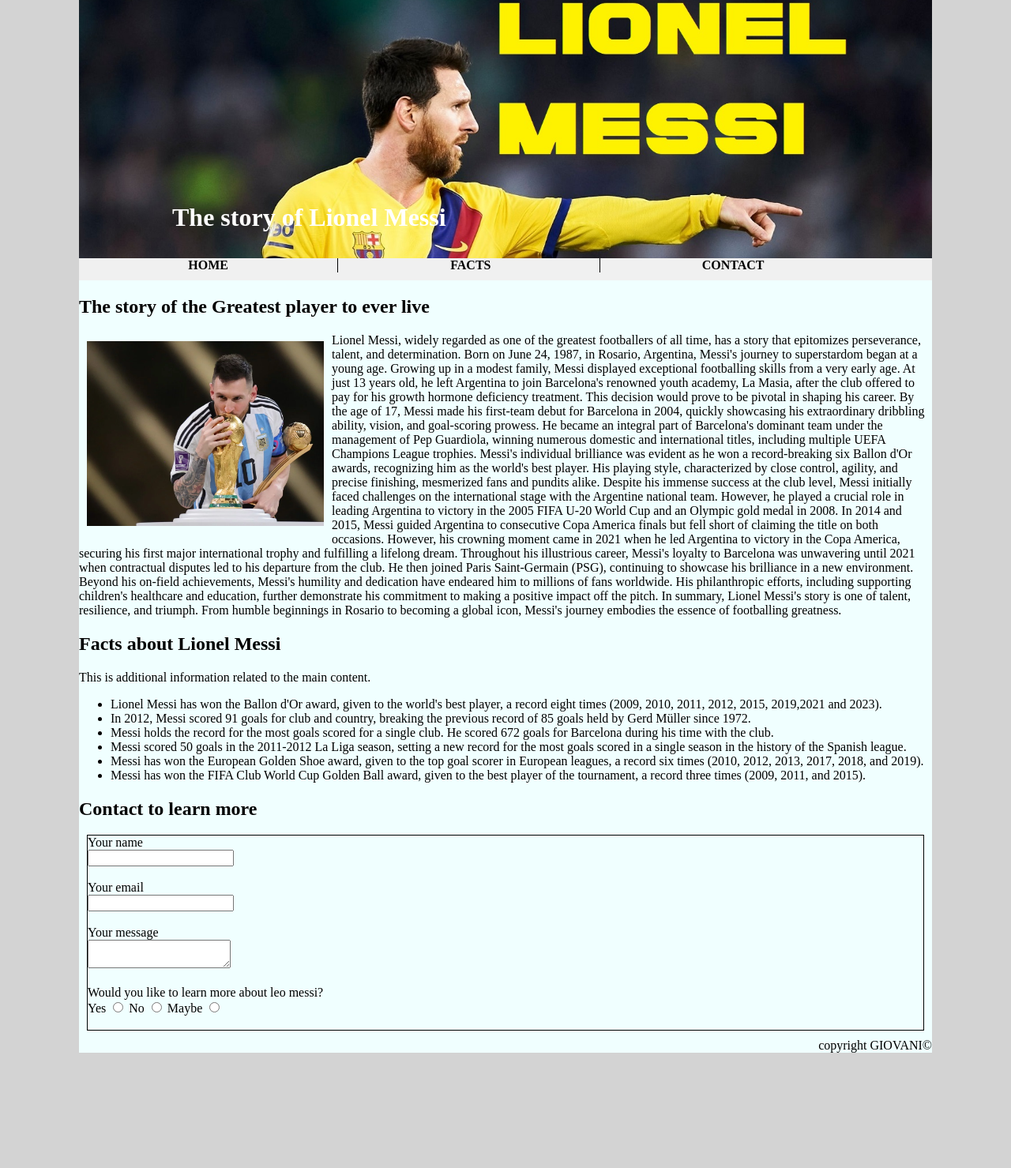
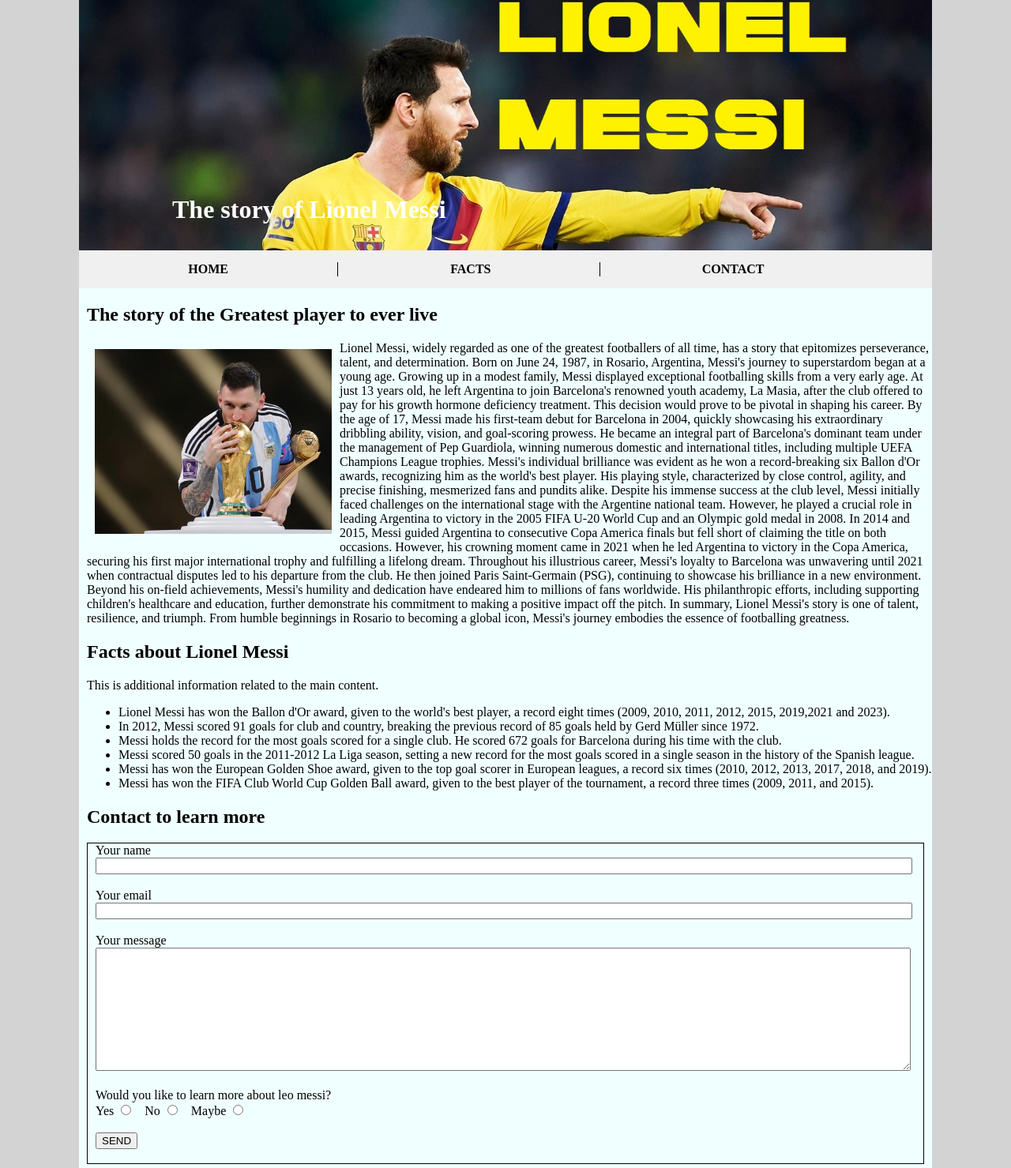
Before and after one commit to efom0001/efom0001.github.io, a plain HTML site: page midterm/index.html in a window 1280 px wide. Shown: the part 41-1520 px from the top of the page at 79% size. Before the commit the page ends 1382 px from the top, so only its background shows below. Drawn offline with Linux system fonts and the light colour scheme.

Commit message:
finish the main thing, just comments left

```diff
--- a/midterm/css/main.css
+++ b/midterm/css/main.css
@@ -1,6 +1,8 @@
 body{
     background-color: lightgray;
 }
+
+
 .bodysize{
     background-color: azure;
     max-width: 1080px;
@@ -14,9 +16,9 @@ header {
 header img{
 
     width:100%;
-    /* height: 350px; */
     position: relative;
     border: none;
+    height: 350px;
 
 }
 
@@ -36,7 +38,7 @@ h1.centered {
         display: flex; /* Display navigation links horizontally */
         justify-content: space-around; /* Distribute links evenly */
         align-items: center; /* Vertically center the links */
-        padding: 10px; /* Add some padding for spacing */
+        padding: 15px; /* Add some padding for spacing */
         padding-left: 0px;
         padding-right: 0px;
         font-weight: bold;
@@ -93,7 +95,18 @@ div.form{
 }
 
 textarea{
-    width: auto;
+    width: 97%;
+    height: 150px;
+    margin-left: 10px;
+}
+
+form label, article, .contact, .articleheading, .bottun{
+    margin-left: 10px;
+}
+
+form input.texts{
+    margin-left: 10px;
+    width: 97%;
 }
 
 footer{
--- a/midterm/index.html
+++ b/midterm/index.html
@@ -34,7 +34,7 @@ CSS should be valid, well-formatted and containing comments -->
 
             </nav>
         </div>
-        <h2>The story of the Greatest player to ever live</h2>
+        <h2 class="articleheading">The story of the Greatest player to ever live</h2>
         <article>
             <div class="image-wrapper clearfix">
                 <img src="images/Messi.jpg" alt="messi kissing world cup trophy">
@@ -102,7 +102,7 @@ CSS should be valid, well-formatted and containing comments -->
                 <label>Your name</label><br>
                 <input type="text" class="texts"><br><br>
                 <label>Your email</label><br>
-                <input type="text"><br><br>
+                <input type="text" class="texts"><br><br>
                 <label>Your message</label><br>
                 <textarea name="message" id="message" ></textarea><br><br>
                 <label>Would you like to learn more about leo messi?</label><br>
@@ -112,7 +112,8 @@ CSS should be valid, well-formatted and containing comments -->
                  <label>No</label>
                  <input type="radio" name="answer">
                  <label>Maybe</label>
-                 <input type="radio" name="answer">
+                 <input type="radio" name="answer"> <br><br>
+                 <input type="submit" value="SEND" class="bottun">
                 </div>
                 <br>
 
```
